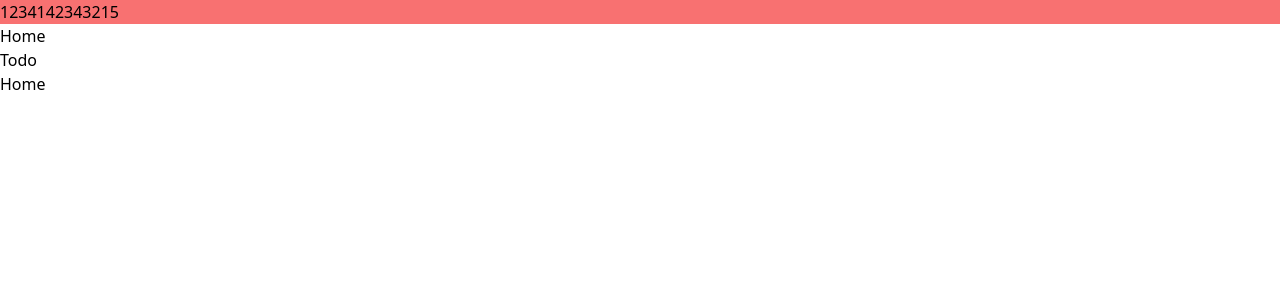
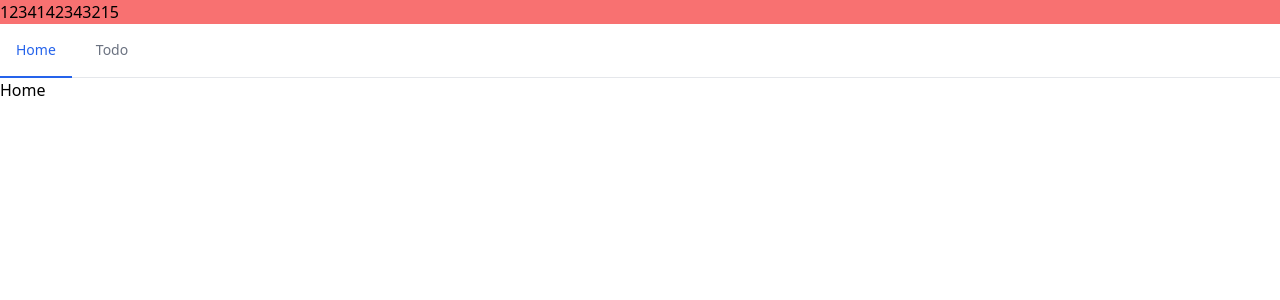
Before and after one commit to kaeidev/hello-react, a React (Vite) app: page / in a window 1280 px wide. Shown: the top 300 px of the page. Built offline with nearby package versions, Linux system fonts and the light colour scheme.

Commit message:
タブのスタイルを追加する

```diff
--- a/src/components/Tabs.tsx
+++ b/src/components/Tabs.tsx
@@ -2,17 +2,39 @@ import { NavLink } from "react-router";
 
 export const Tabs = () => {
   return (
-    <div>
-      <div>
-        <NavLink to="/" end>
-          Home
-        </NavLink>
-      </div>
-      <div>
-        <NavLink to="/todo" end>
-          Todo
-        </NavLink>
-      </div>
+    <div className="text-sm font-medium text-center text-gray-500 border-b border-gray-200 dark:text-gray-400 dark:border-gray-700">
+      <ul className="flex flex-wrap -mb-px">
+        <li className="me-2">
+          <NavLink
+            to="/"
+            className={({ isActive }) => {
+              const style = "inline-block p-4 border-b-2 rounded-t-lg";
+              const activeStyle = " text-blue-600 border-blue-600 active";
+              return isActive
+                ? `${style} ${activeStyle}`
+                : `${style} border-transparent hover:text-gray-600 hover:border-gray-300`;
+            }}
+            end
+          >
+            Home
+          </NavLink>
+        </li>
+        <li className="me-2">
+          <NavLink
+            to="/todo"
+            className={({ isActive }) => {
+              const style = "inline-block p-4 border-b-2 rounded-t-lg";
+              const activeStyle = " text-blue-600 border-blue-600 active";
+              return isActive
+                ? `${style} ${activeStyle}`
+                : `${style} border-transparent hover:text-gray-600 hover:border-gray-300`;
+            }}
+            end
+          >
+            Todo
+          </NavLink>
+        </li>
+      </ul>
     </div>
   );
 };
```
